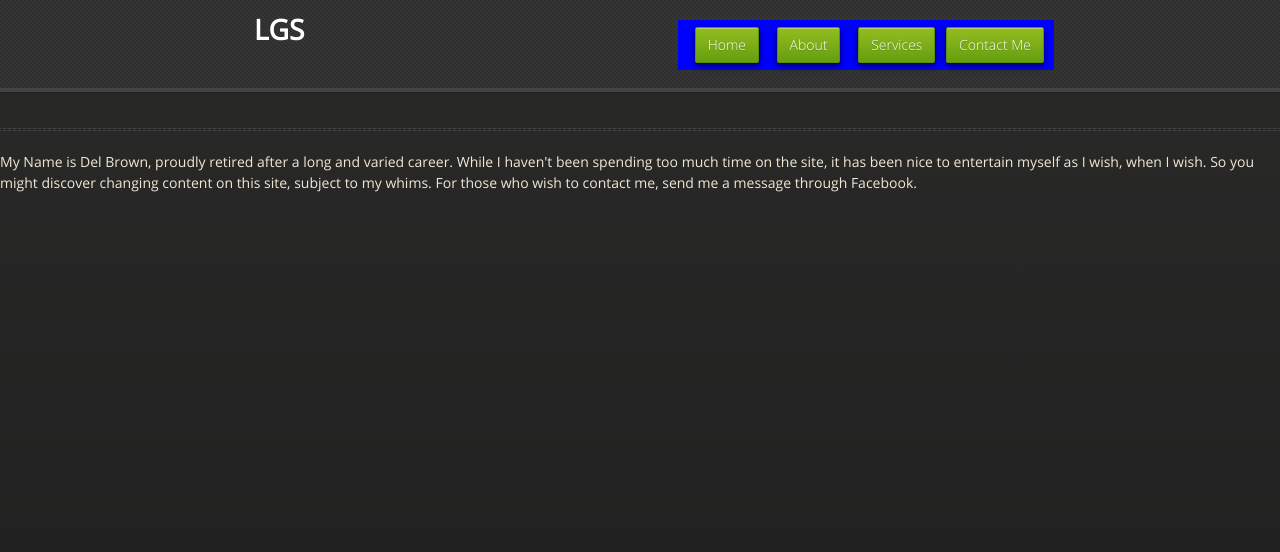
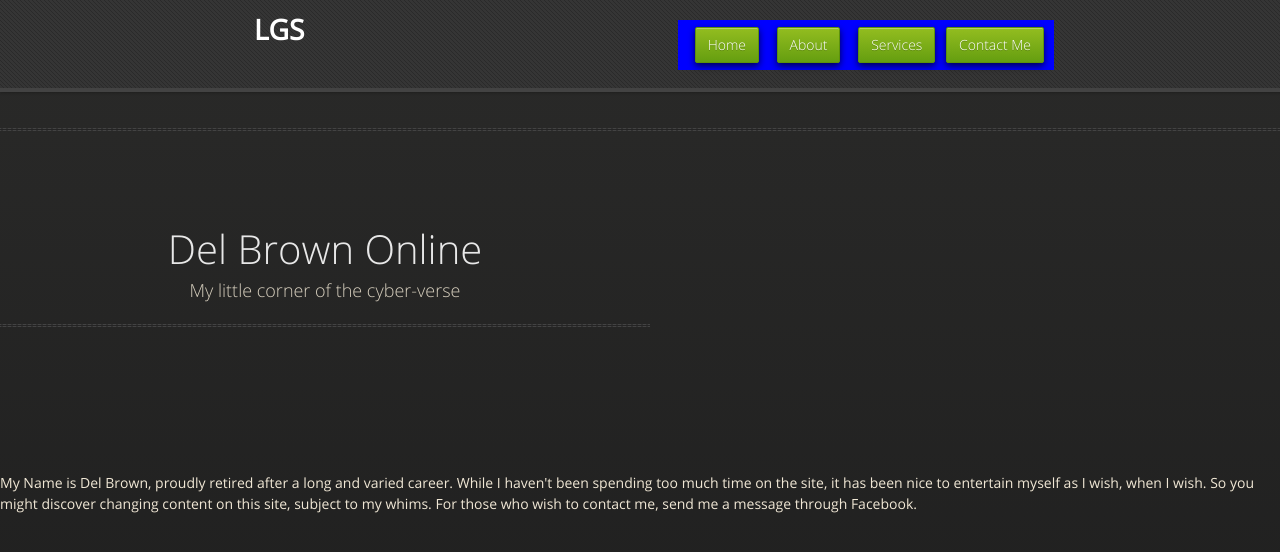
Before and after one commit to delonline/delonline.github.io, a Jekyll site: the page built from index.html, in a window 1280 px wide. Shown: the top 552 px of the page. Built offline with Jekyll 4.4.1, drawn with Linux system fonts in a browser that asks for light colours; nearby versions of some CDN libraries.

Commit message:
Update index.html

```diff
--- a/index.html
+++ b/index.html
@@ -2,12 +2,13 @@
 layout: default
 title: Del Brown, Retired Traveler
 ---
-      <!--<section>
+      <section>
         <div id="title">
           <h1>Del Brown Online</h1>
           <p>My little corner of the cyber-verse</p>
           <hr>
-        </div>-->
+        </div>
+      </section>
 <p>My Name is Del Brown, proudly retired after a long and varied career. While I haven't been spending too much time on the site,
   it has been nice to entertain myself as I wish, when I wish.  So you might discover changing content on this site,
   subject to my whims.  For those who wish to contact me, send me a message through Facebook.</p>
```
